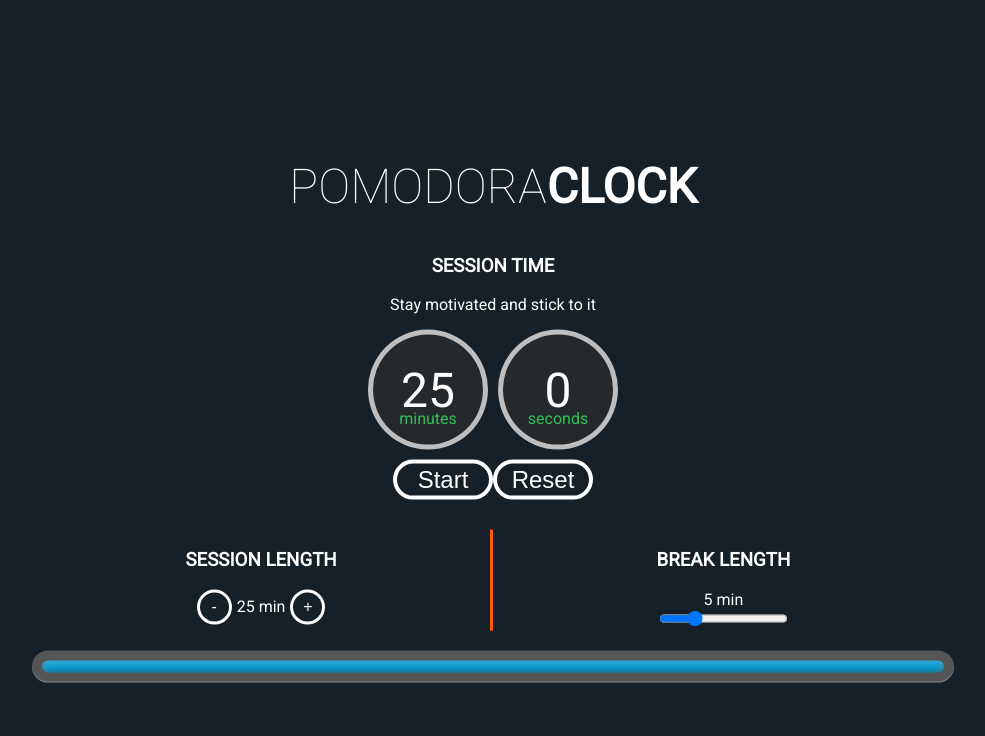
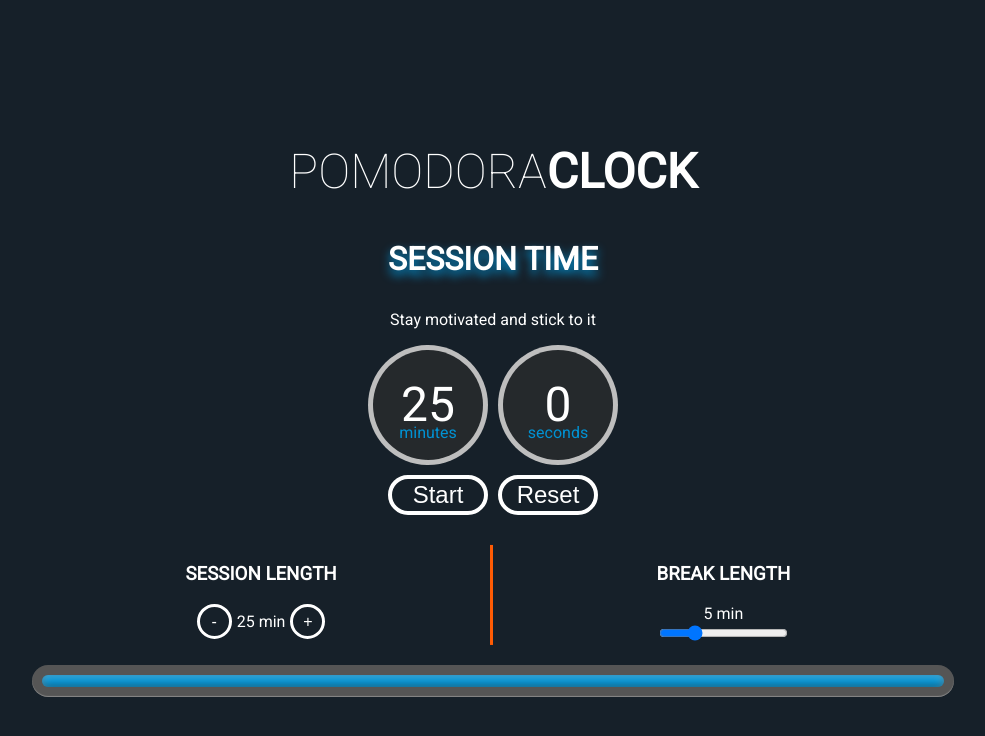
Before and after one commit to nimaiwalsh/Pomodora-Clock, a React (Create React App) app: page / in a window 1280 px wide. Shown: the top 736 px of the page, without its empty margins (147-1132 px from the left). Built offline with nearby package versions, Linux system fonts and the light colour scheme.

Commit message:
Added new style and completed project

```diff
--- a/src/App.css
+++ b/src/App.css
@@ -23,6 +23,12 @@
 .App-header > h2 > span {
   font-weight: 100;
 }
+
+.App-status h3 {
+  font-size: 2rem;
+  text-shadow: 0px 5px 10px #0192d3;
+}
+
 
 .App-controls {
   display: inline-flex;
@@ -78,7 +84,7 @@
   font-size: 1rem;
   line-height: 0;
   display: block;
-  color: #30C056;
+  color: #0192d3;
 }
 
 .start-reset-btns {
@@ -93,7 +99,16 @@
   width: 100px;
   border-radius: 25px;
   font-size: 1.5rem;
-  cursor: pointer
+  cursor: pointer;
+  margin: 0 5px;
+}
+
+.start-timer:hover {
+  background-color: #0192d3;
+}
+
+.reset-timer:hover {
+  background-color: #FF5B04;
 }
 /*
 * ==== SessionLength component ====
@@ -113,6 +128,13 @@
   font-size: 1rem;
   outline: none;
   cursor: pointer;
+}
+
+.session-length button:first-child:hover {
+  background-color: #FF5B04;
+}
+.session-length button:last-child:hover {
+  background-color: #0192d3;
 }
 /*
 * ==== SessionProgressBar component ====
@@ -135,7 +157,7 @@
   border-bottom-right-radius: 20px;
   border-top-left-radius: 20px;
   border-bottom-left-radius: 20px;
-  background-color: rgb(1,156,211);
+  background-color: #0192d3;
   box-shadow:
     inset 0 2px 9px  rgba(255,255,255,0.3),
     inset 0 -2px 6px rgba(0,0,0,0.4);
--- a/src/App.js
+++ b/src/App.js
@@ -99,17 +99,21 @@ class App extends Component {
   render() {
     //1. Convert time left to a percentage and pass as prop to SessionProgressBar
     //2. Update the App-status mesage
+    //3. Change textShadow color for AppStatus
     let percentage = 100;
     let appStatusHead = '';
     let appStatusMessage = '';
+    let textShadowColor = '#0192d3';
     if (this.state.worktime === true) {
       percentage = (this.state.totalSeconds / (this.state.setMinutes * 60)) * 100;
       appStatusHead = 'Session time';
       appStatusMessage = 'Stay motivated and stick to it';
+      textShadowColor = '#0192d3';
     } else {
       percentage = (this.state.totalSeconds / (this.state.setBreak * 60)) * 100;
       appStatusHead = 'Break time';
       appStatusMessage = 'Relax and get yourself a drink';
+      textShadowColor = '#FF5B04';
     }
 
     return (
@@ -119,7 +123,7 @@ class App extends Component {
         </div>
         <section className="App-section">
           <div className="App-status">
-            <h3>{appStatusHead}</h3>
+            <h3 style={{ textShadow: `0px 5px 10px ${textShadowColor}` }}>{appStatusHead}</h3>
             <p>{appStatusMessage}</p>
           </div>
           <SessionClock
@@ -139,12 +143,14 @@ class App extends Component {
             <div>
               <h3>Break length</h3>
               <BreakLength
-                callbackFromApp={(updateBreak) => {this.setState({setBreak: updateBreak})}} breakTime={this.state.setBreak}
+                callbackFromApp={(updateBreak) => {this.setState({setBreak: updateBreak})}}
+                breakTime={this.state.setBreak}
               />
             </div>
           </div>
           <SessionProgressBar
             percentage={percentage}
+            worktime={this.state.worktime}
           />
         </section>
         <footer>
--- a/src/components/SessionProgressBar.js
+++ b/src/components/SessionProgressBar.js
@@ -1,10 +1,21 @@
 import React from 'react';
 
-const SessionProgressBar = ({ percentage }) => {
+const SessionProgressBar = ({ percentage, worktime }) => {
+  let barColor = '#0192d3';
+  if (worktime) {
+    barColor = '#0192d3';
+  } else {
+    barColor = '#FF5B04';
+  }
+
+  let style = {
+    width: `${percentage}%`,
+    backgroundColor: barColor
+  }
 
   return (
     <div className="progress-bar">
-      <span style={{width:`${ percentage }%`}}></span>
+      <span style={style}></span>
     </div>
   );
 
```
